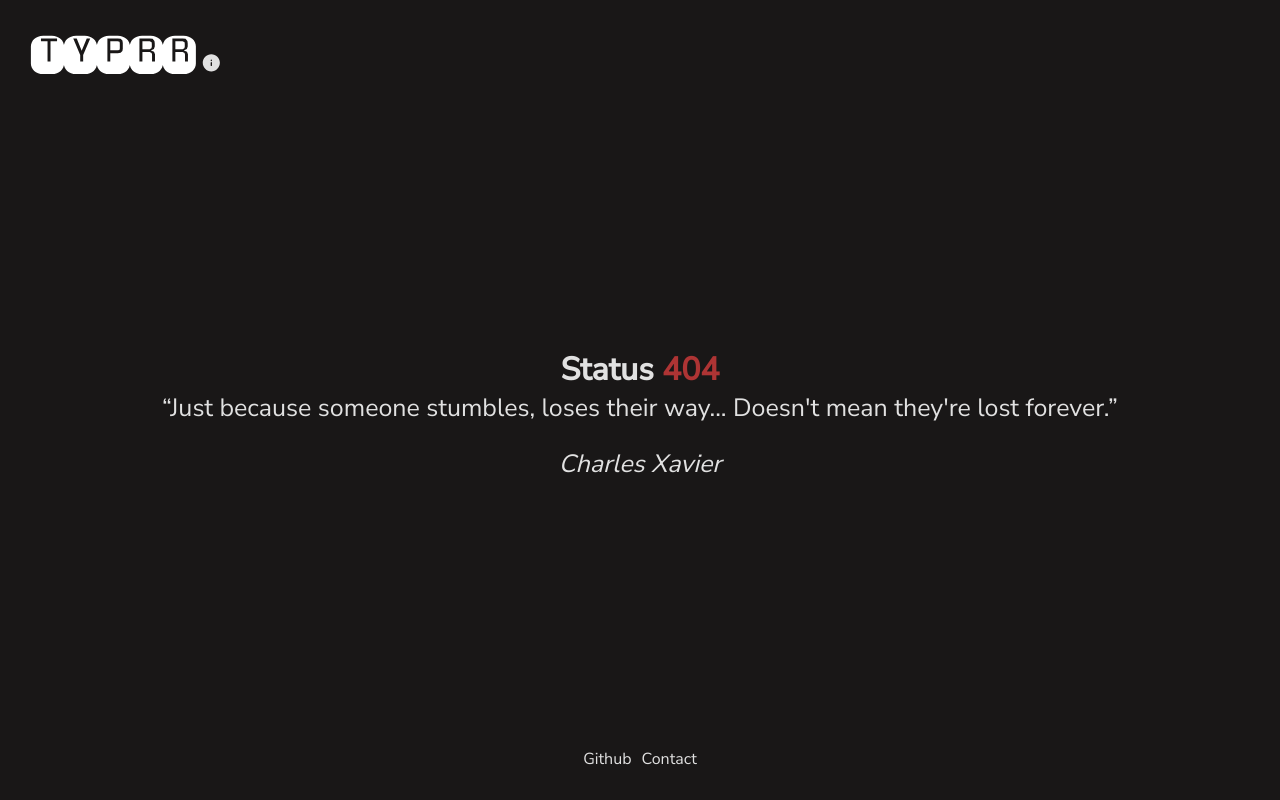
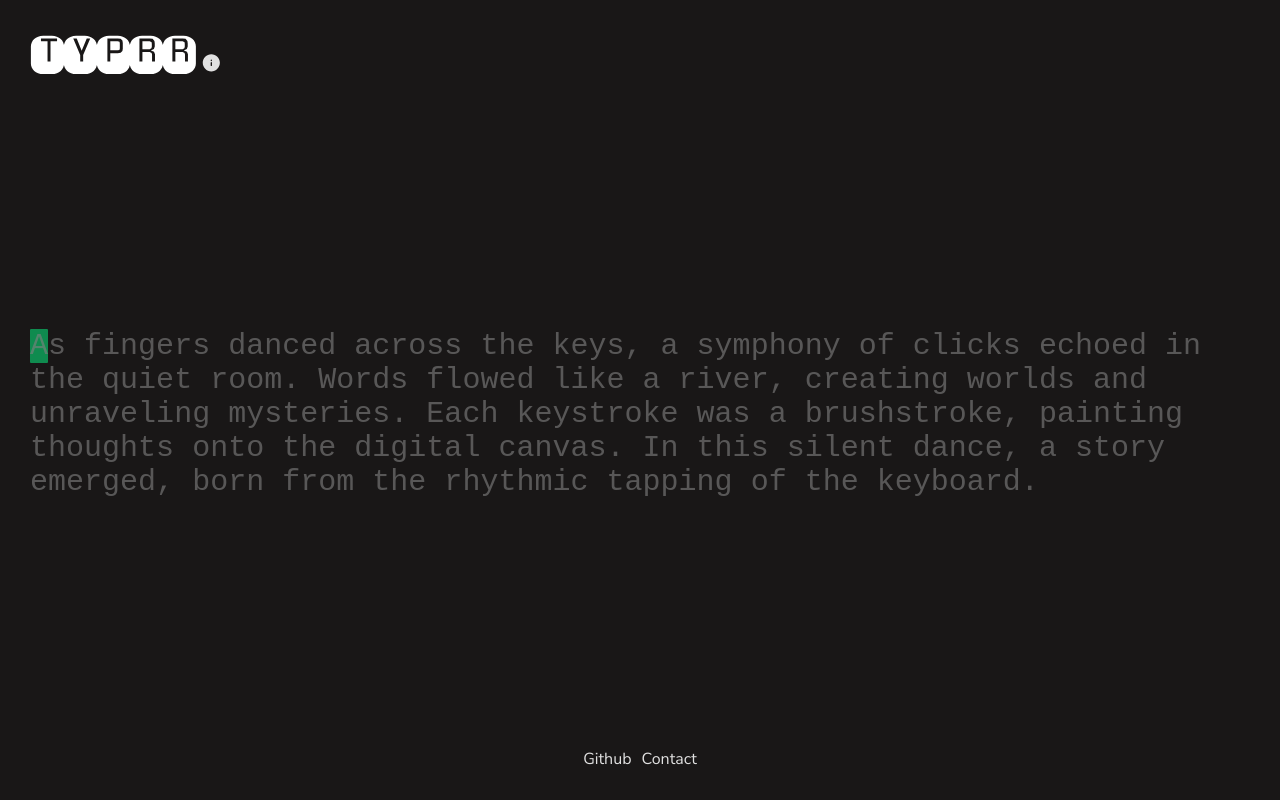
Before and after one commit to MrPeanutButterz/Typpr, a React (Create React App) app: page / in a window 1280 px wide. Before the commit this address had no page. Built offline with nearby package versions, Linux system fonts and the light colour scheme; a web font is replaced by a local one.

Commit message:
prep for charlieeysbroek.nl

```diff
--- a/package.json
+++ b/package.json
@@ -1,6 +1,6 @@
 {
-  "homepage": "https://MrPeanutButterz.github.io/speedtest",
   "name": "typrr",
+  "homepage": "https://charlieeysbroek.nl",
   "version": "2.0.0",
   "private": true,
   "dependencies": {
--- a/src/App.js
+++ b/src/App.js
@@ -13,7 +13,7 @@ export default function App() {
     <Navigation/>
     <main>
       <Routes>
-        <Route exact path="/speedtest" element={<SpeedTest/>}></Route>
+        <Route exact path="/" element={<SpeedTest/>}></Route>
         <Route path="about" element={<About/>}></Route>
         <Route path="*" element={<Page404/>}></Route>
       </Routes>
--- a/src/components/navigation/Navigation.js
+++ b/src/components/navigation/Navigation.js
@@ -2,7 +2,6 @@ import "./Navigation.css"
 import {NavLink} from "react-router-dom";
 import logo from "../../assets/Logo.svg"
 import infoIcon from "../../assets/Icons/Information-circle.svg"
-import personIcon from "../../assets/Icons/Person.png"
 
 export default function Navigation() {
 
@@ -13,7 +12,7 @@ export default function Navigation() {
   return <>
     <nav>
       <div>
-        <NavLink to="/speedtest"><img src={logo} className="logo" alt="logo"/><p className="icon-underscore">Start test</p></NavLink>
+        <NavLink to="/"><img src={logo} className="logo" alt="logo"/><p className="icon-underscore">Start test</p></NavLink>
         {icon("/about", infoIcon)}
       </div>
     </nav>
```
